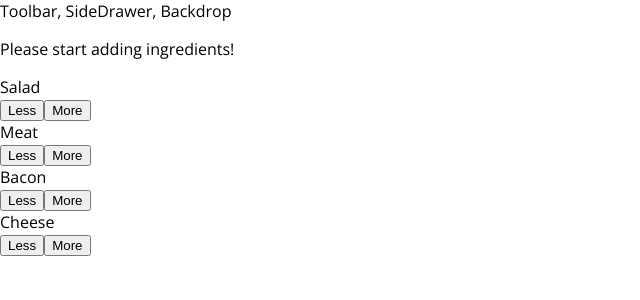
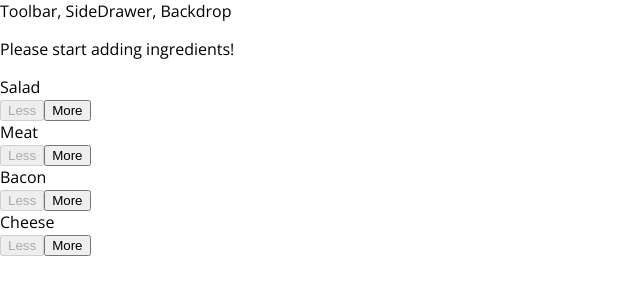
Before and after one commit to OscarZhou/burger, a React app: page / in a window 1280 px wide. Shown: the top 300 px of the page, without its empty margins (0-640 px from the left). Built offline with nearby package versions, Linux system fonts and the light colour scheme.

Commit message:
Add addIngredientHandler and removeIngredientHandler

```diff
--- a/src/components/Burger/BuildControls/BuildControl/BuildControl.js
+++ b/src/components/Burger/BuildControls/BuildControl/BuildControl.js
@@ -5,8 +5,11 @@
 const buildControl = (props) => (
     <div className={classes.BuildControl}>
         <div className={classes.Label}>{props.label}</div>
-        <button className={classes.Less}>Less</button>
-        <button className={classes.More}>More</button>
+        <button className={classes.Less}
+            onClick={props.removed}
+            disabled={props.disabled}>Less</button>
+        <button className={classes.More}
+            onClick={props.added}>More</button>
     </div>
 );
 
--- a/src/components/Burger/BuildControls/BuildControls.js
+++ b/src/components/Burger/BuildControls/BuildControls.js
@@ -15,7 +15,12 @@
     <div className={classes.BuildControls}>
         {
             controls.map(ctrl => (
-                <BuildControl key={ctrl.label} label={ctrl.label} />
+                <BuildControl
+                    key={ctrl.label}
+                    label={ctrl.label}
+                    added={() => props.ingredientAdded(ctrl.type)}
+                    removed={() => props.ingredientRemoved(ctrl.type)}
+                    disabled={props.disabled[ctrl.type]} />
             ))
         }
     </div>
--- a/src/containers/BurgerBuilder/BurgerBuilder.js
+++ b/src/containers/BurgerBuilder/BurgerBuilder.js
@@ -2,6 +2,14 @@
 import Aux from '../../hoc/Sig'
 import Burger from '../../components/Burger/Burger';
 import BuildControls from '../../components/Burger/BuildControls/BuildControls'
+
+const INGREDIENT_PRICES = {
+    salad: 0.4,
+    meat: 1.1,
+    cheese: 0.5,
+    bacon: 0.8
+};
+
 
 class BurgerBuilder extends Component {
 
@@ -11,14 +19,62 @@
             bacon: 0,
             cheese: 0,
             meat: 0
+        },
+        totalPrice: 4
+    }
+
+    addIngredientHandler = (type) => {
+        const oldCount = this.state.ingredients[type];
+        const updatedCount = oldCount + 1;
+        const updatedIngredients = {
+            ...this.state.ingredients
+        };
+        updatedIngredients[type] = updatedCount;
+        const priceAddition = INGREDIENT_PRICES[type]
+        const oldPrice = this.state.totalPrice;
+        const newPrice = oldPrice + priceAddition;
+        this.setState({
+            totalPrice: newPrice,
+            ingredients: updatedIngredients
+        })
+
+    }
+
+    removeIngredientHandler = (type) => {
+        const oldCount = this.state.ingredients[type];
+        if (oldCount <= 0) {
+            return;
         }
+        const updatedCount = oldCount - 1;
+        const updatedIngredients = {
+            ...this.state.ingredients
+        };
+        updatedIngredients[type] = updatedCount;
+        const priceDeduction = INGREDIENT_PRICES[type]
+        const oldPrice = this.state.totalPrice;
+        const newPrice = oldPrice - priceDeduction;
+        this.setState({
+            totalPrice: newPrice,
+            ingredients: updatedIngredients
+        })
     }
 
     render() {
+        const disabledInfo = {
+            ...this.state.ingredients
+        };
+
+        for (let key in disabledInfo) {
+            disabledInfo[key] = disabledInfo[key] <= 0;
+        }
         return (
             <Aux>
                 <Burger ingredients={this.state.ingredients} />
-                <BuildControls />
+                <BuildControls
+                    ingredientAdded={this.addIngredientHandler}
+                    ingredientRemoved={this.removeIngredientHandler}
+                    disabled={disabledInfo}
+                />
             </Aux>
         )
     }
```
